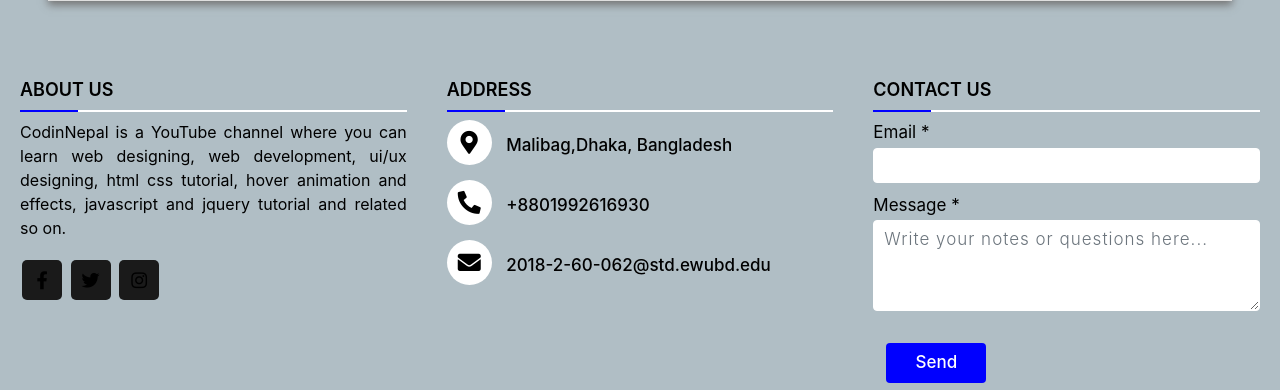
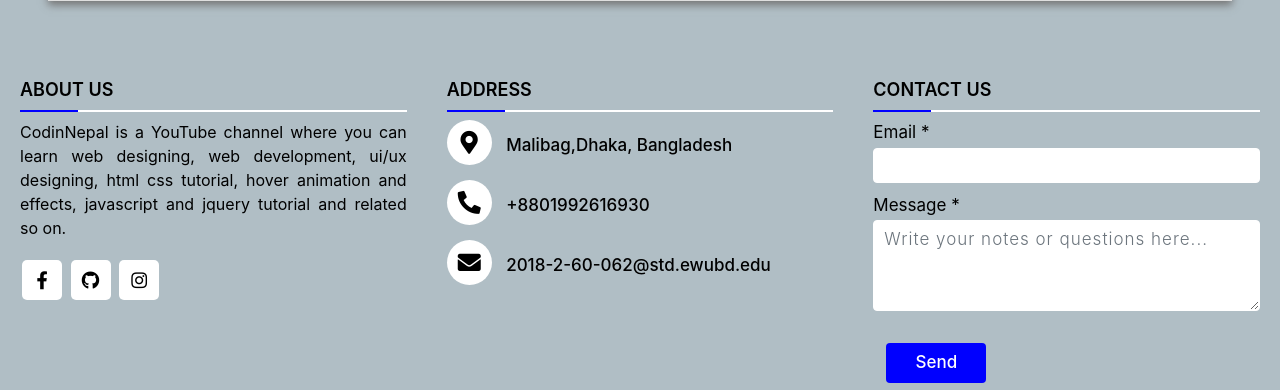
Before and after one commit to Sumona062/DeliveryJet, a Django app: page /account-settings/1/ in a window 1280 px wide. Shown: the part 855-1245 px from the top of the page. Run offline with Django 3.2, Linux system fonts and the light colour scheme; a user stored in the database is signed in; data comes from the database, SQL or seed files in the repository; both versions use the stored data as it was after the commit; some libraries are stand-ins or nearby versions.

Commit message:
footer edit

```diff
--- a/users/templates/footer.html
+++ b/users/templates/footer.html
@@ -72,7 +72,7 @@
 .left .content .social a span{
   height: 40px;
   width: 40px;
-  background: #1a1a1a;
+  background: white;
   line-height: 40px;
   text-align: center;
   font-size: 18px;
@@ -128,6 +128,7 @@
 }
 .right form .btn{
   margin-top: 10px;
+
 }
 .right form .btn button{
   height: 40px;
@@ -138,10 +139,12 @@
   font-size: 1.0625rem;
   font-weight: 500;
   cursor: pointer;
+
   transition: .3s;
 }
 .right form .btn button:hover{
-  background: white;
+  background: lightseagreen;
+
 }
 .bottom center{
   padding: 5px;
@@ -182,8 +185,8 @@
             <div class="content">
               <p>CodinNepal is a YouTube channel where you can learn web designing, web development, ui/ux designing, html css tutorial, hover animation and effects, javascript and jquery tutorial and related so on.</p>
               <div class="social">
-                <a href="https://facebook.com/coding.np"><span class="fab fa-facebook-f"></span></a>
-                <a href="#"><span class="fab fa-twitter"></span></a>
+                <a href="https://www.facebook.com/sumona.sumu.581/"><span class="fab fa-facebook-f"></span></a>
+                <a href="https://github.com/Sumona062"><span class="fab fa-github"></span></a>
                 <a href="https://instagram.com/coding.np"><span class="fab fa-instagram"></span></a>
               </div>
             </div>
@@ -221,7 +224,7 @@
                   placeholder="Write your notes or questions here..."></textarea>
                 </div>
                 <div class="btn">
-                    <button class="btn btn-block btn-primary btn-md" type="submit">Send</button>
+                    <button class="btn btn-block btn-primary btn-md" type="submit" >Send</button>
                 </div>
               </form>
             </div>
```
Also changed, not shown: db.sqlite3.
